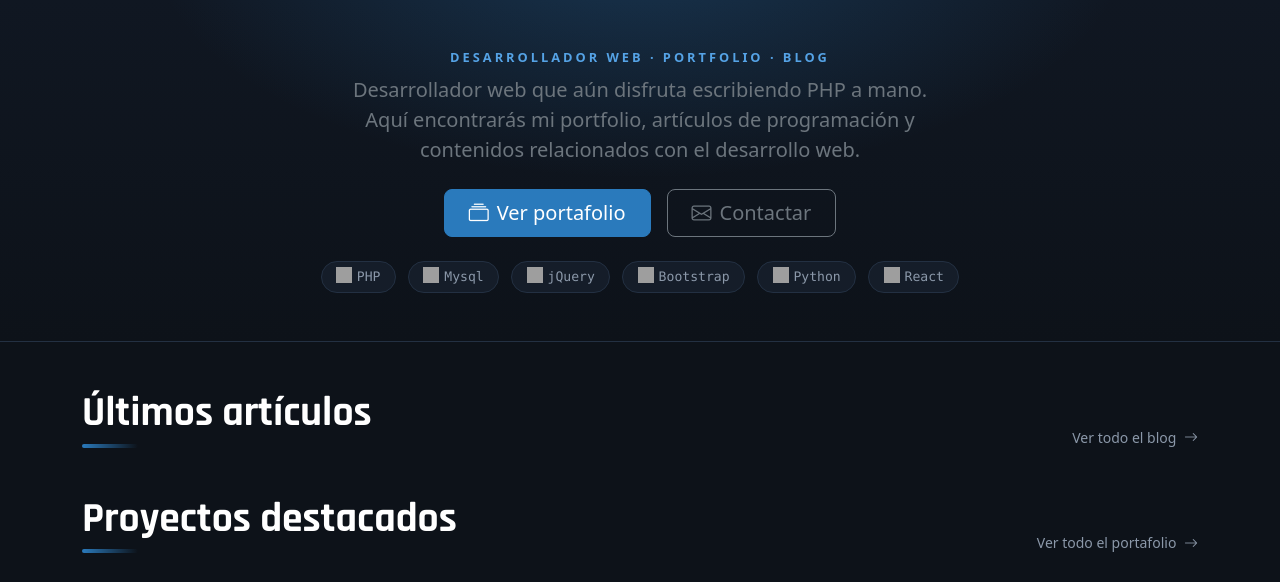
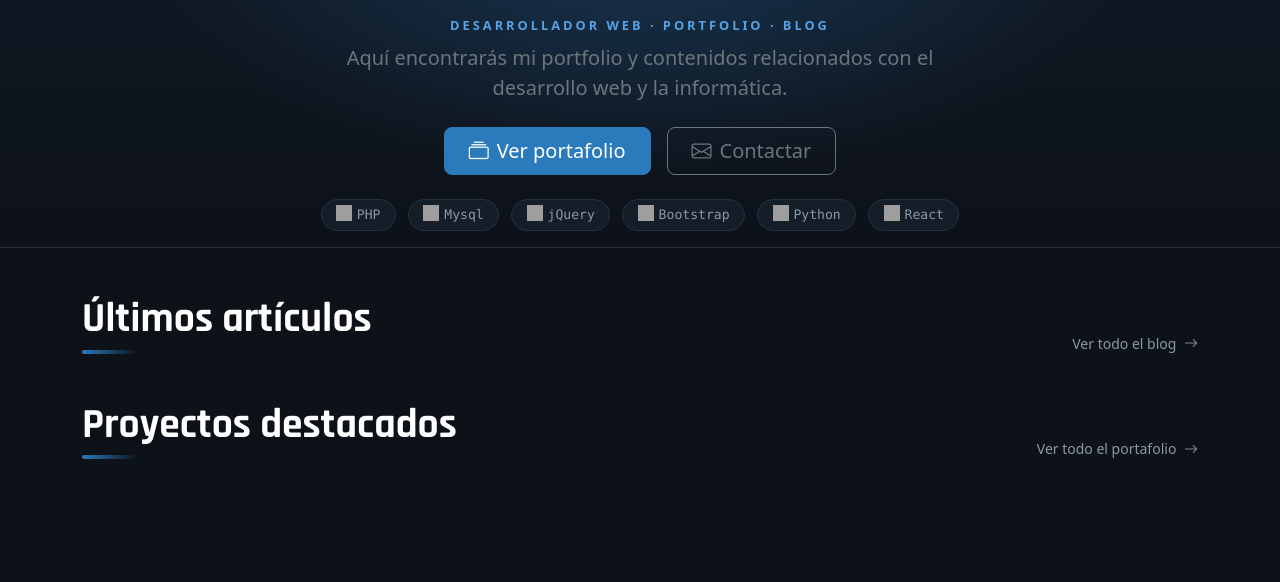
Before and after one commit to antoniolf-es/antoniolf, a PHP site: page / in a window 1280 px wide. Shown: the part 69-651 px from the top of the page. Run offline with PHP 8.4, Linux system fonts and the light colour scheme; data that the repository does not hold is empty; some libraries are stand-ins or nearby versions; grey boxes are pictures that could not be loaded.

Commit message:
ajustes header

```diff
--- a/app/Views/home/index.php
+++ b/app/Views/home/index.php
@@ -2,8 +2,7 @@
     <div class="container">
         <p class="alf-saludo text-uppercase fw-bold mb-2">Desarrollador web · Portfolio · Blog</p>
         <p class="lead text-secondary mx-auto mb-4" style="max-width: 640px;">
-            Desarrollador web que aún disfruta escribiendo PHP a mano.<br>
-            Aquí encontrarás mi portfolio, artículos de programación y contenidos relacionados con el desarrollo web.
+            Aquí encontrarás mi portfolio y contenidos relacionados con el desarrollo web y la informática.
         </p>
         <div class="d-flex gap-3 justify-content-center flex-wrap mb-4">
             <a class="btn btn-primary btn-lg alf-btn px-4" href="<?= url('/portafolio') ?>">
--- a/assets/css/estilos.css
+++ b/assets/css/estilos.css
@@ -177,7 +177,7 @@ button:focus-visible {
 }
 
 .alf-hero {
-    padding: 3rem 1rem;
+    padding: 1rem 1rem;
     background:
         radial-gradient(700px 340px at 50% -60px, rgba(var(--alf-azul-rgb), 0.3), transparent 70%),
         linear-gradient(180deg, var(--alf-fondo-2), var(--alf-fondo));
```
